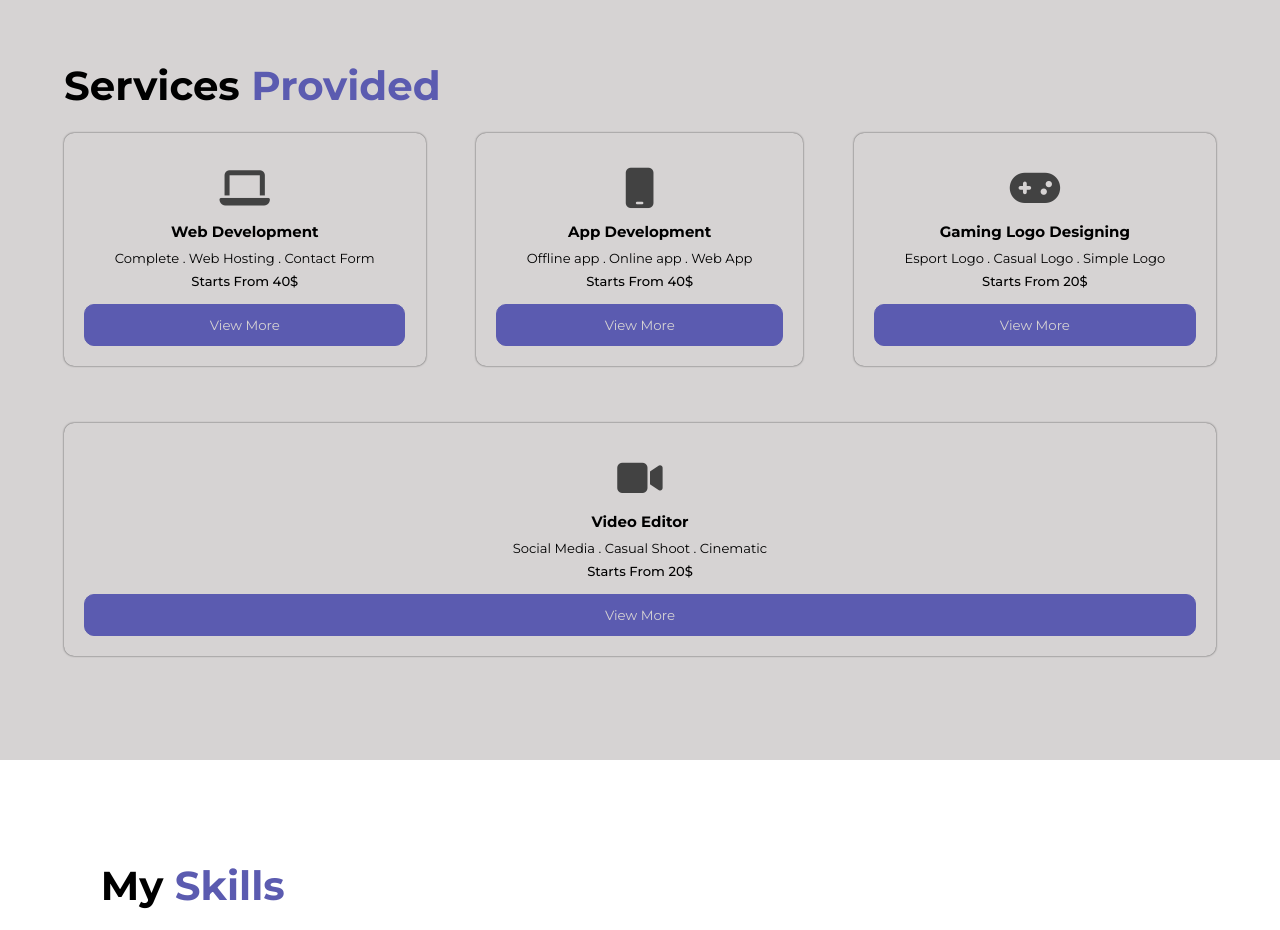
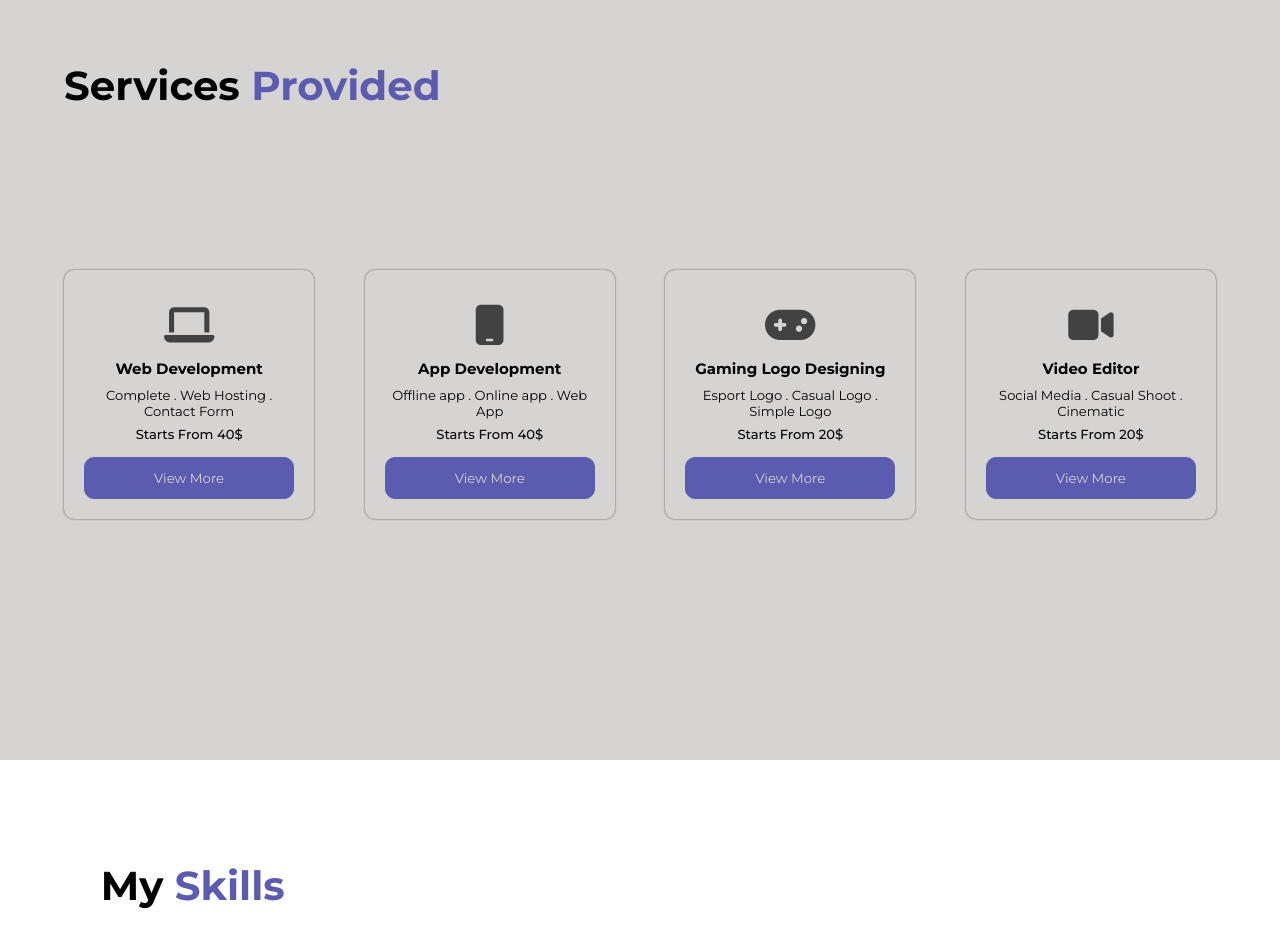
Before and after one commit to Harshshah6/Portfolio, a plain HTML site: page index.html in a window 1280 px wide. Shown: the part 1640-2570 px from the top of the page. Drawn offline with nearby package versions, Linux system fonts and the light colour scheme; a web font is replaced by a local one.

Commit message:
update in services section

```diff
--- a/assets/css/index.css
+++ b/assets/css/index.css
@@ -271,9 +271,8 @@ span {
 }
 
 .services .cards .cards-item {
-    flex-grow: 1;
-    flex-basis: max-content;
-    flex-wrap: nowrap;
+    flex: 1;
+    min-width: 200px;
     display: flex;
     flex-direction: column;
     border: 0 solid var(--textcolor);
```
